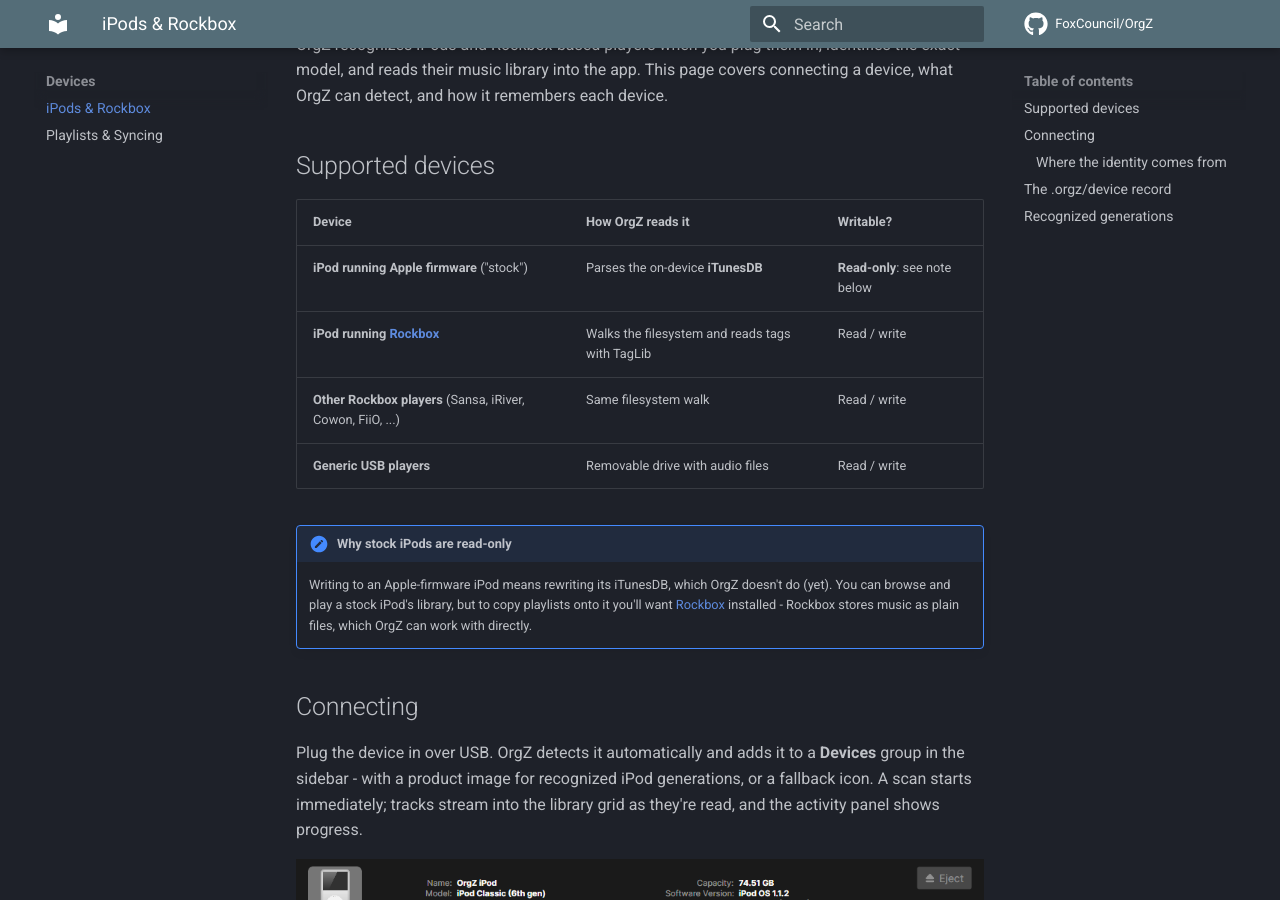
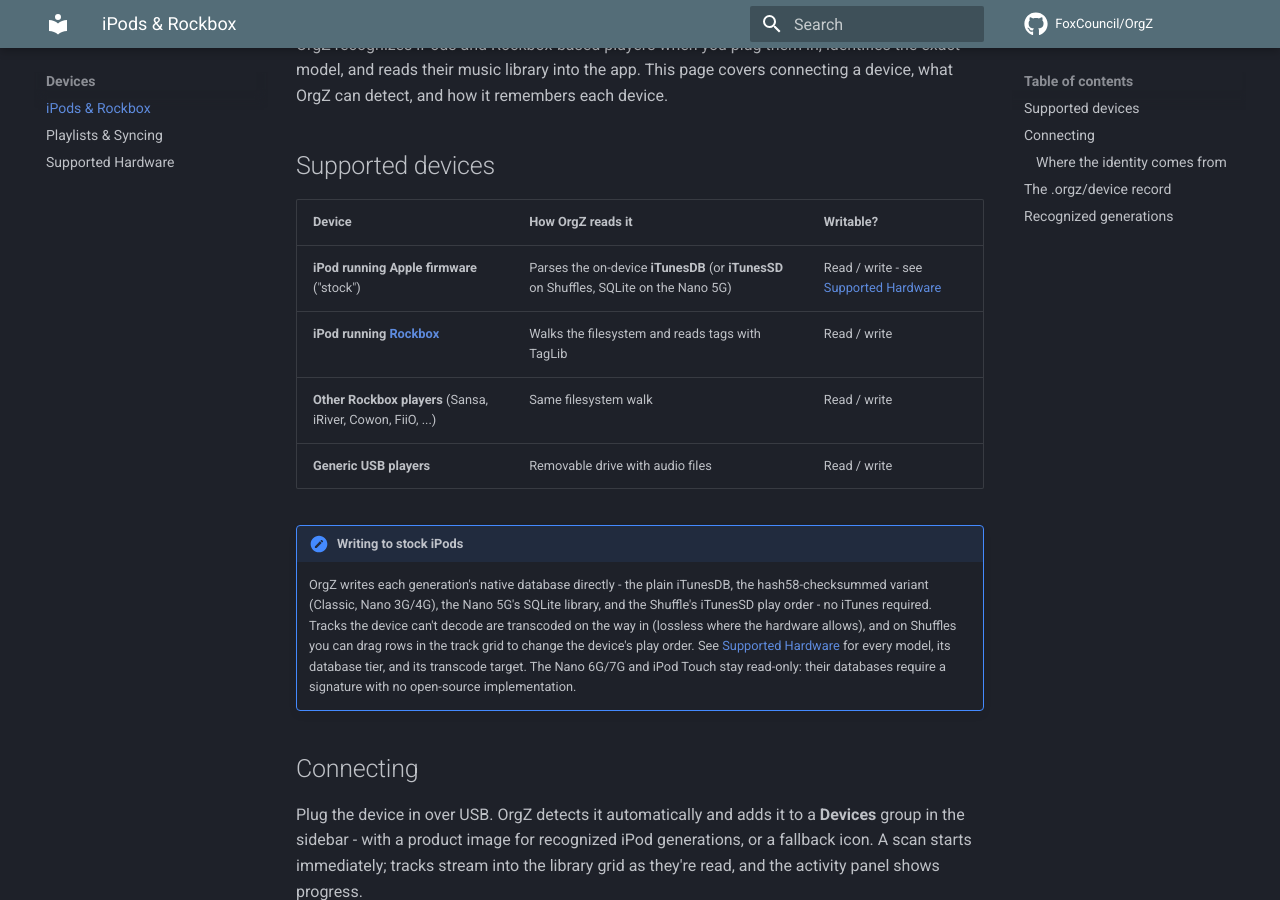
Before and after one commit to FoxCouncil/OrgZ, an MkDocs documentation site: the page built from docs/devices/ipod-rockbox.md, in a window 1280 px wide and 900 px high, scrolled down 196 px. Built offline with MkDocs 1.6.1 and Material for MkDocs 9.7.7, drawn with Linux system fonts in a browser that asks for light colours; comment, search, counter and statistics services are not loaded; the version menu is left out.

Commit message:
docs: Supported Hardware page + transcode fourCC column; stock iPods are writable now
- HARDWARE.md: new Transcode column (alac / mp4a per model - iPod 1G/2G and
  Shuffle 1G/2G get AAC, they cannot decode ALAC) and Shuffle 2G Win checked
  off after the on-metal listen validation
- new manual page devices/supported-hardware.md (models, sync tiers, transcode
  targets, Rockbox, CD drives), wired into the mkdocs nav
- ipod-rockbox.md no longer claims stock iPods are read-only: per-tier database
  writing, transcoding, and play-order reordering are described and linked

```diff
--- a/docs/devices/ipod-rockbox.md
+++ b/docs/devices/ipod-rockbox.md
@@ -9,16 +9,21 @@
 
 | Device | How OrgZ reads it | Writable? |
 |--------|-------------------|-----------|
-| **iPod running Apple firmware** ("stock") | Parses the on-device **iTunesDB** | **Read-only**: see note below |
+| **iPod running Apple firmware** ("stock") | Parses the on-device **iTunesDB** (or **iTunesSD** on Shuffles, SQLite on the Nano 5G) | Read / write - see [Supported Hardware](supported-hardware.md) |
 | **iPod running [Rockbox](https://www.rockbox.org/)** | Walks the filesystem and reads tags with TagLib | Read / write |
 | **Other Rockbox players** (Sansa, iRiver, Cowon, FiiO, ...) | Same filesystem walk | Read / write |
 | **Generic USB players** | Removable drive with audio files | Read / write |
 
-!!! note "Why stock iPods are read-only"
-    Writing to an Apple-firmware iPod means rewriting its iTunesDB, which OrgZ
-    doesn't do (yet). You can browse and play a stock iPod's library, but to copy
-    playlists onto it you'll want [Rockbox](https://www.rockbox.org/) installed -
-    Rockbox stores music as plain files, which OrgZ can work with directly.
+!!! note "Writing to stock iPods"
+    OrgZ writes each generation's native database directly - the plain iTunesDB,
+    the hash58-checksummed variant (Classic, Nano 3G/4G), the Nano 5G's SQLite
+    library, and the Shuffle's iTunesSD play order - no iTunes required. Tracks
+    the device can't decode are transcoded on the way in (lossless where the
+    hardware allows), and on Shuffles you can drag rows in the track grid to
+    change the device's play order. See [Supported Hardware](supported-hardware.md)
+    for every model, its database tier, and its transcode target. The Nano 6G/7G
+    and iPod Touch stay read-only: their databases require a signature with no
+    open-source implementation.
 
 ## Connecting
 
--- a/mkdocs.yml
+++ b/mkdocs.yml
@@ -36,6 +36,7 @@
   - Devices:
     - iPods & Rockbox: devices/ipod-rockbox.md
     - Playlists & Syncing: devices/syncing.md
+    - Supported Hardware: devices/supported-hardware.md
   - Settings: settings.md
   - Changelog: changelog.md
   - Credits: credits.md
```
Also changed, not shown: HARDWARE.md (+25 -23 lines), docs/devices/supported-hardware.md (added, +66 -0 lines).
